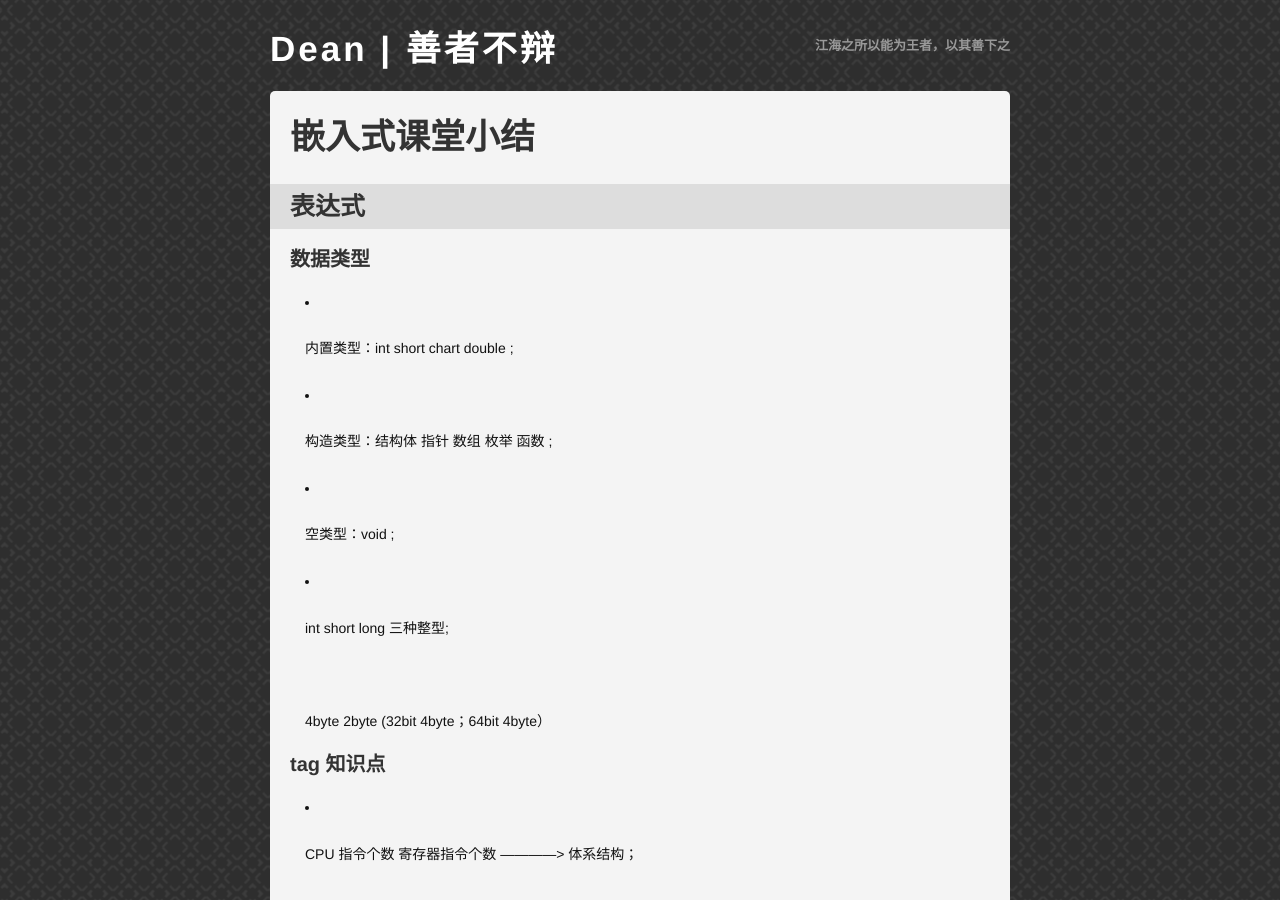
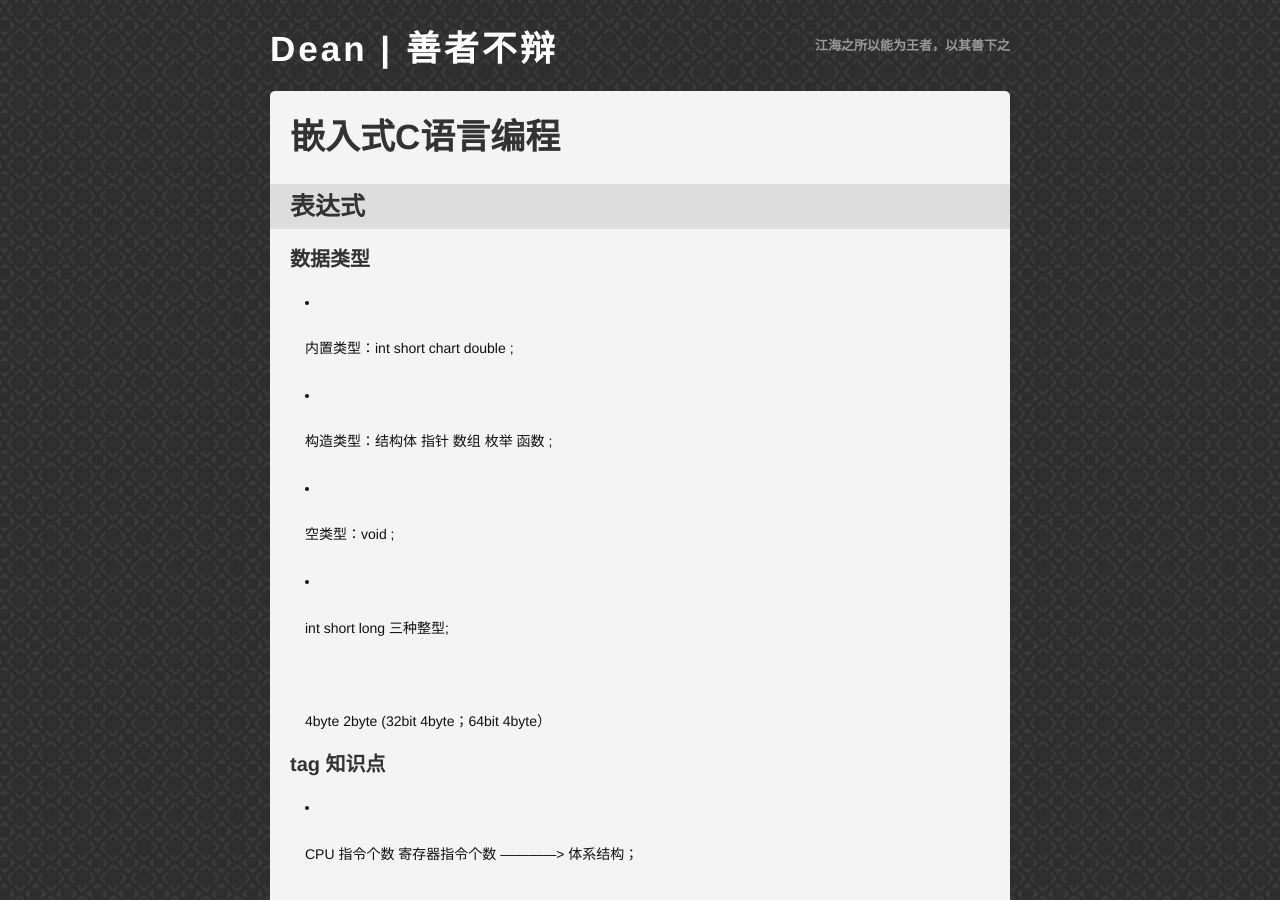
Before and after one commit to deanshishang/deanshishang.github.com, a Jekyll site: the page built from _posts/2012-07-18-yaqian-note.md, in a window 1280 px wide and 900 px high. Built offline with Jekyll 4.4.1, drawn with Linux system fonts in a browser that asks for light colours; comment, search, counter and statistics services are not loaded.

```diff
--- a/_posts/2012-07-18-yaqian-note.md
+++ b/_posts/2012-07-18-yaqian-note.md
@@ -1,6 +1,6 @@
 ---
 layout: post
-title: 嵌入式课堂小结
+title: 嵌入式C语言编程
 category: Note
 ---
 
```
